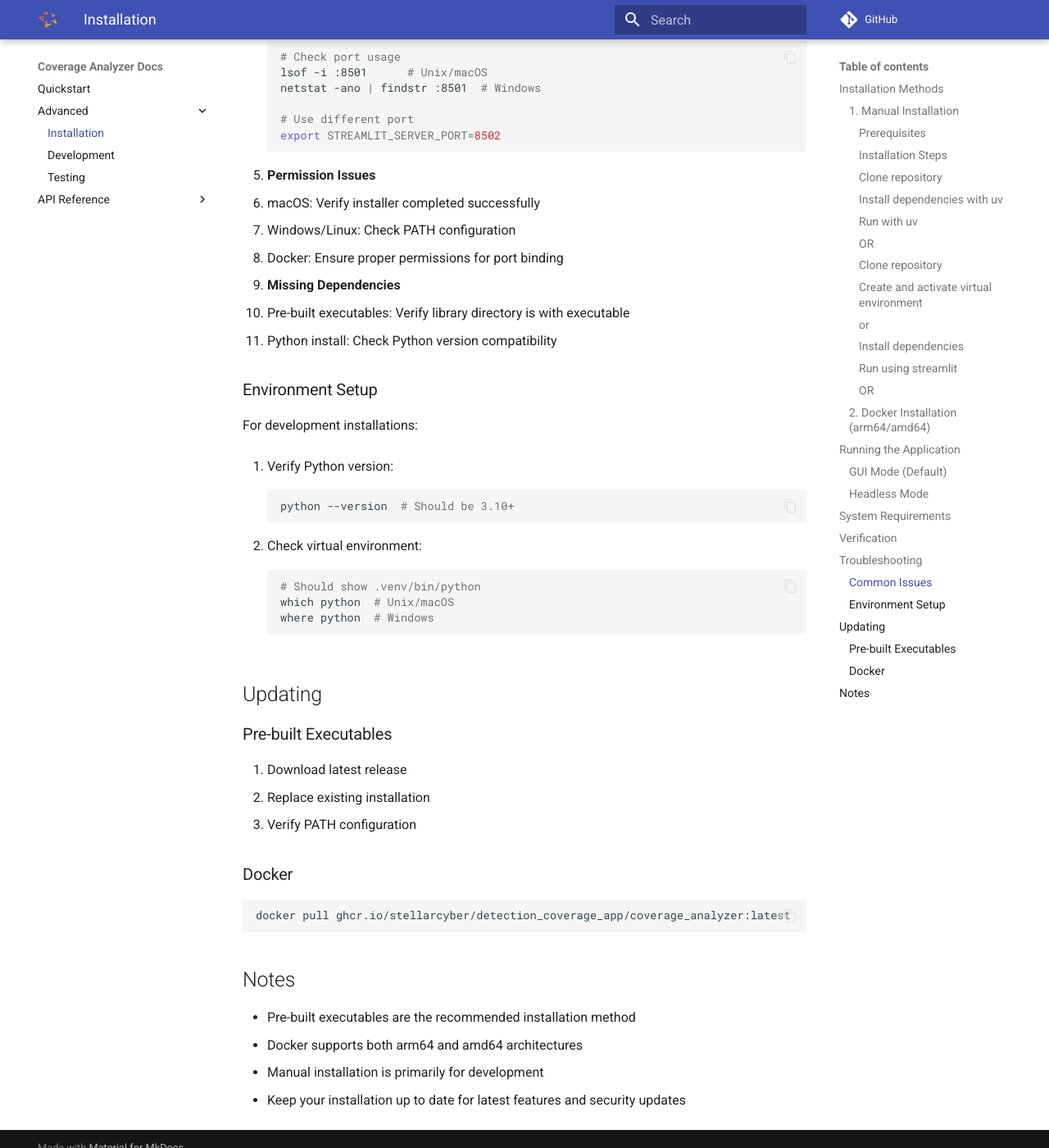
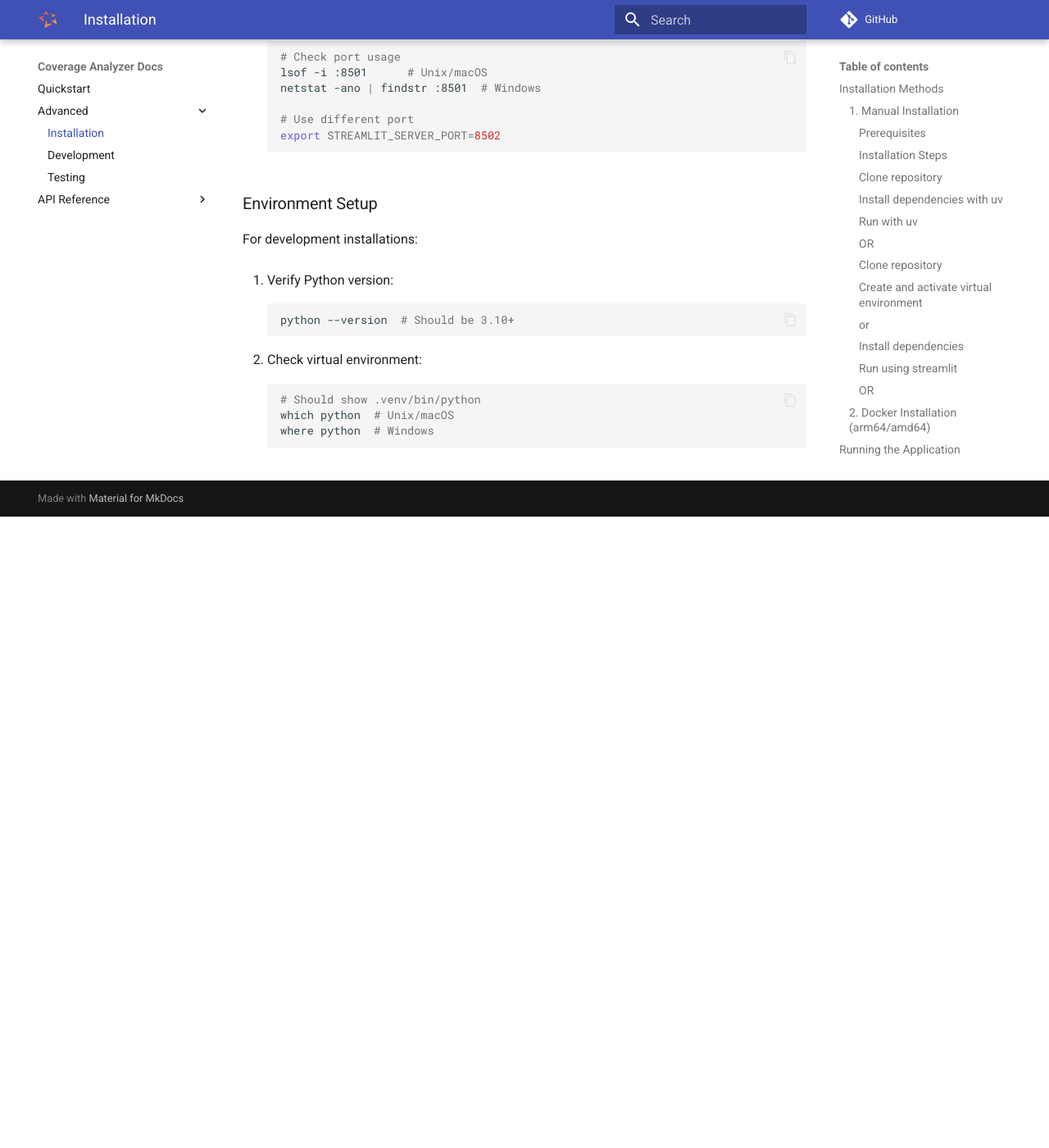
Before and after one commit to stellarcyber/detection_coverage_app, an MkDocs documentation site: the page built from docs/installation.md, in a window 1280 px wide and 1400 px high, scrolled down 2838 px. Shown: the whole window at 82% size. Built offline with MkDocs 1.6.1 and Material for MkDocs 9.7.7, drawn with Linux system fonts in a browser that asks for light colours; comment, search, counter and statistics services are not loaded; after the commit the page ends 3468 px from its top, so only the background shows below that.

Commit message:
Update installation.md

````diff
--- a/docs/installation.md
+++ b/docs/installation.md
@@ -193,14 +193,14 @@
    export STREAMLIT_SERVER_PORT=8502
    ```
 
-3. **Permission Issues**
+<!-- 3. **Permission Issues**
    - macOS: Verify installer completed successfully
    - Windows/Linux: Check PATH configuration
    - Docker: Ensure proper permissions for port binding
 
 4. **Missing Dependencies**
    - Pre-built executables: Verify library directory is with executable
-   - Python install: Check Python version compatibility
+   - Python install: Check Python version compatibility -->
 
 ### Environment Setup
 
@@ -218,7 +218,7 @@
    where python  # Windows
    ```
 
-## Updating
+<!-- ## Updating
 
 ### Pre-built Executables
 1. Download latest release
@@ -228,12 +228,12 @@
 ### Docker
 ```bash
 docker pull ghcr.io/stellarcyber/detection_coverage_app/coverage_analyzer:latest
-```
+``` -->
 
 
-## Notes
+<!-- ## Notes
 
 - Pre-built executables are the recommended installation method
 - Docker supports both arm64 and amd64 architectures
 - Manual installation is primarily for development
-- Keep your installation up to date for latest features and security updates
+- Keep your installation up to date for latest features and security updates -->
````
